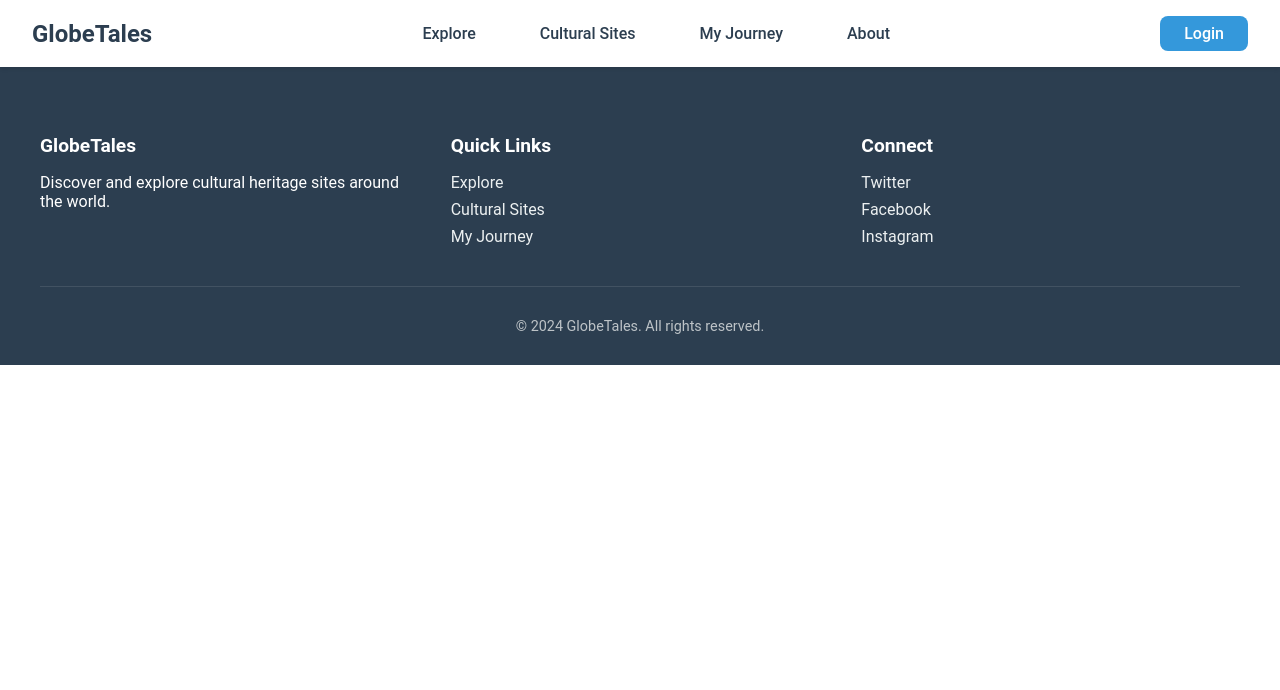
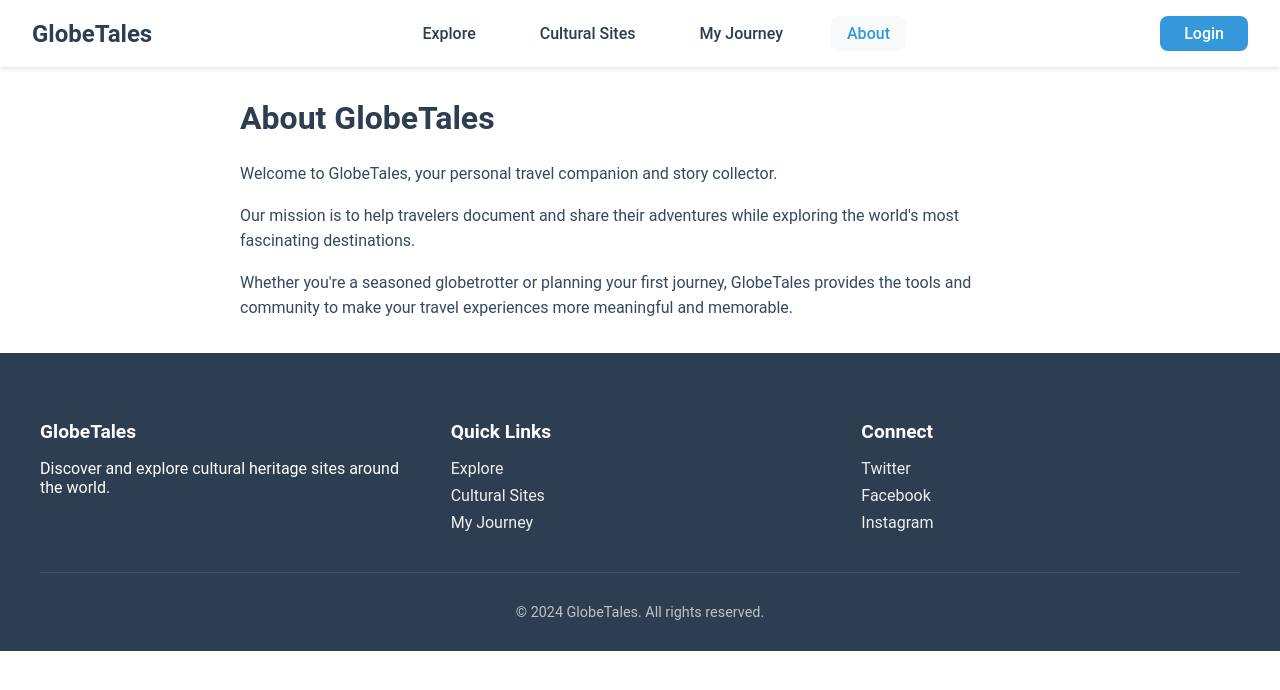
Before and after one commit to aryan2574/globe-tales, an Angular app in the folder frontend/: page /about in a window 1280 px wide. Before the commit this address led to /. Shown: the top 690 px of the page. Built offline with nearby package versions, Linux system fonts and the light colour scheme.

Commit message:
Add About page component and route for GlobeTales

```diff
--- a/frontend/src/app/app.routes.ts
+++ b/frontend/src/app/app.routes.ts
@@ -3,6 +3,11 @@ import { authGuard } from './guards/auth.guard';
 
 export const routes: Routes = [
   { path: '', redirectTo: '/dashboard', pathMatch: 'full' },
+  {
+    path: 'about',
+    loadComponent: () =>
+      import('./features/about/about.component').then((m) => m.AboutComponent),
+  },
   {
     path: 'auth',
     children: [
--- /dev/null
+++ b/frontend/src/app/features/about/about.component.ts
@@ -0,0 +1,45 @@
+import { Component } from '@angular/core';
+import { CommonModule } from '@angular/common';
+
+@Component({
+  selector: 'app-about',
+  standalone: true,
+  imports: [CommonModule],
+  template: `
+    <div class="about-container">
+      <h1>About GlobeTales</h1>
+      <p>
+        Welcome to GlobeTales, your personal travel companion and story
+        collector.
+      </p>
+      <p>
+        Our mission is to help travelers document and share their adventures
+        while exploring the world's most fascinating destinations.
+      </p>
+      <p>
+        Whether you're a seasoned globetrotter or planning your first journey,
+        GlobeTales provides the tools and community to make your travel
+        experiences more meaningful and memorable.
+      </p>
+    </div>
+  `,
+  styles: [
+    `
+      .about-container {
+        max-width: 800px;
+        margin: 2rem auto;
+        padding: 0 1rem;
+      }
+      h1 {
+        color: #2c3e50;
+        margin-bottom: 1.5rem;
+      }
+      p {
+        line-height: 1.6;
+        margin-bottom: 1rem;
+        color: #34495e;
+      }
+    `,
+  ],
+})
+export class AboutComponent {}
```
